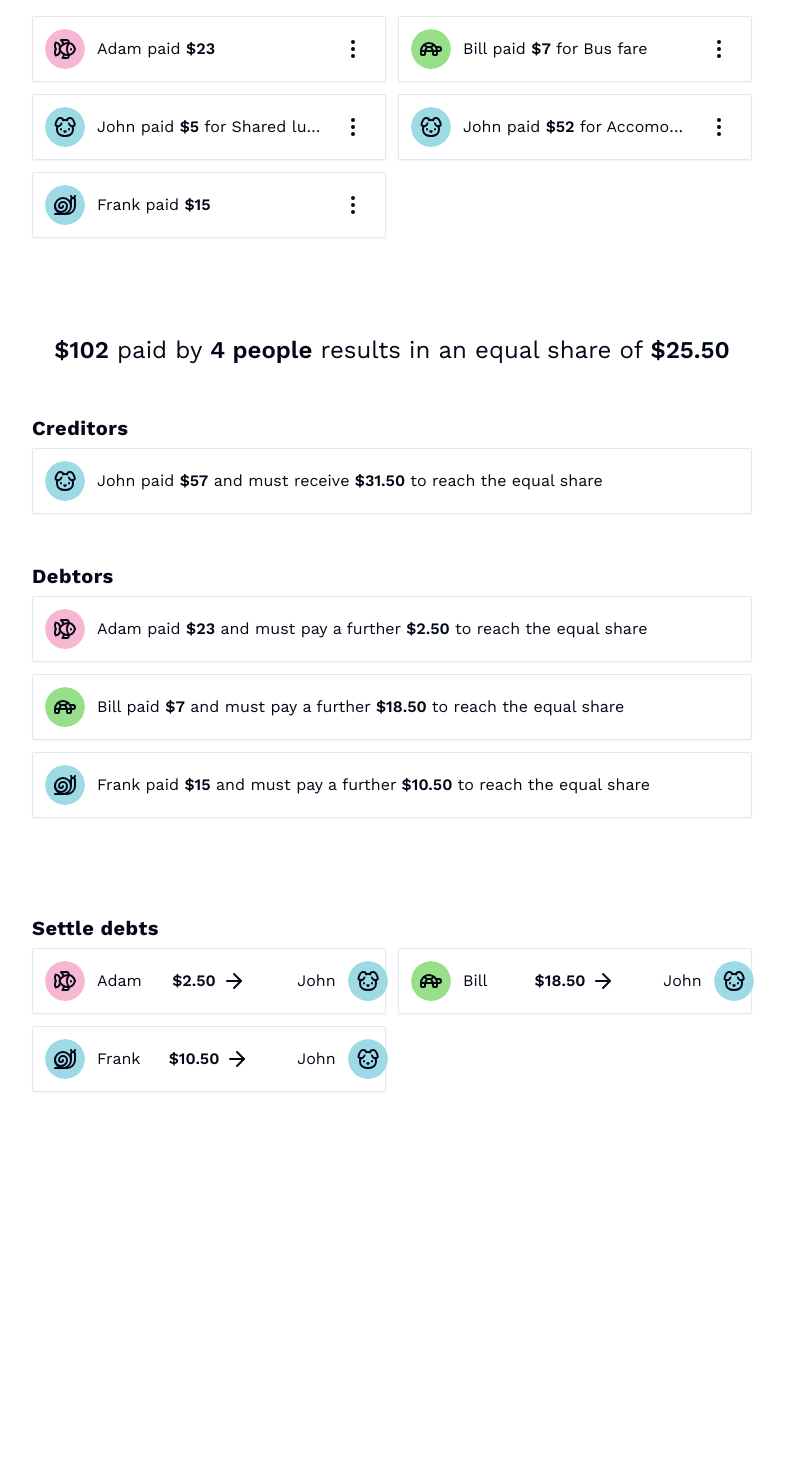
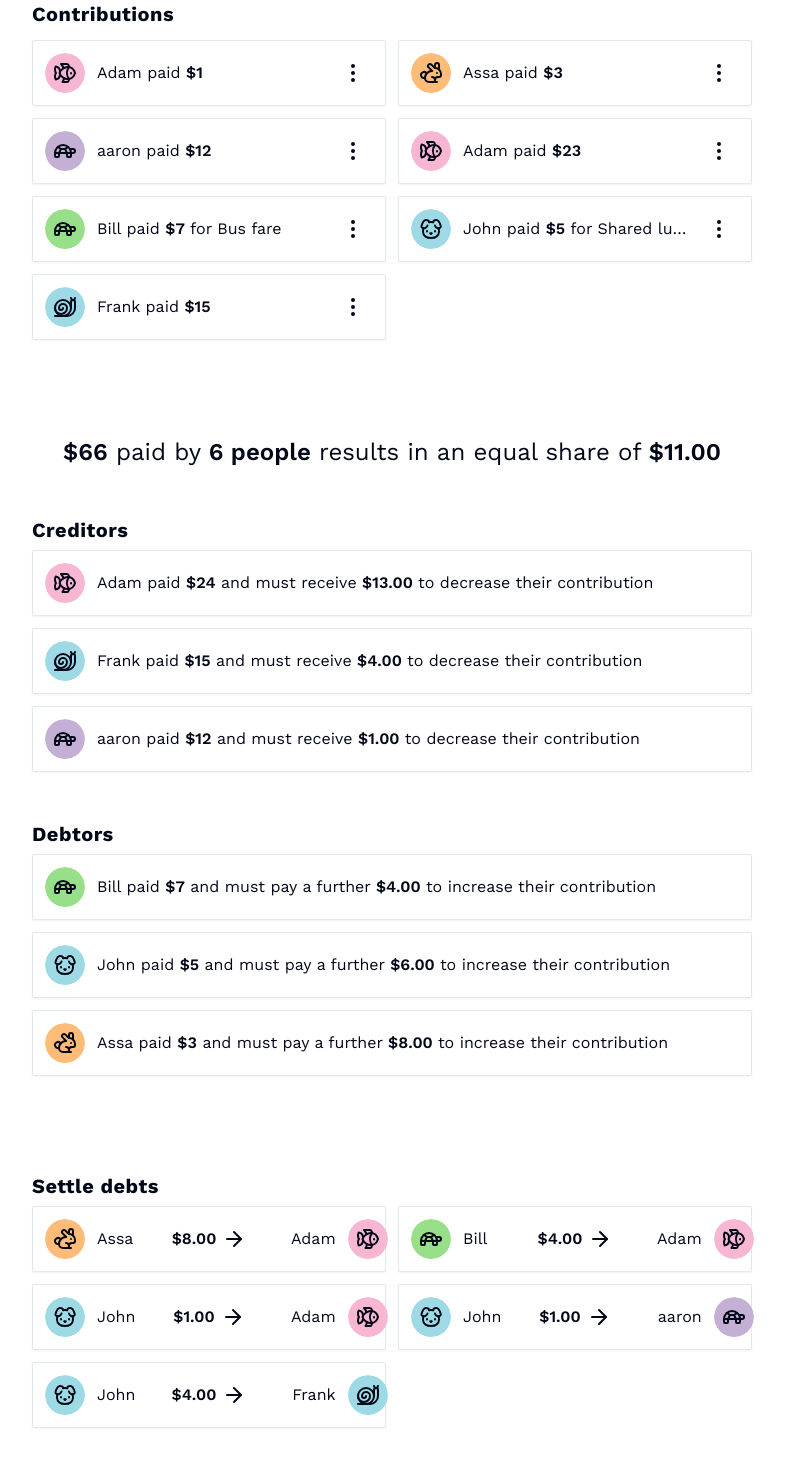
Before and after one commit to adamzuch/equal-share-app, a React (Vite) app: page / in a window 1280 px wide. Shown: the part 346-1810 px from the top of the page, without its empty margins (248-1033 px from the left). Before the commit the page ends 1486 px from the top, so only its background shows below. Built offline with nearby package versions, Linux system fonts and the light colour scheme.

Commit message:
general fixes

```diff
--- a/src/App.tsx
+++ b/src/App.tsx
@@ -19,8 +19,46 @@ const INITIAL_CONTRIBUTIONS: Contribution[] = [
   { amount: 15, contributor: 'Frank', description: '' },
 ]
 
+const TEST_CONTRIBUTIONS: Contribution[] = [
+  {
+    amount: 1,
+    contributor: 'Adam',
+    description: '',
+  },
+  {
+    amount: 3,
+    contributor: 'Assa',
+    description: '',
+  },
+  {
+    amount: 12,
+    contributor: 'aaron',
+    description: '',
+  },
+  {
+    amount: 23,
+    contributor: 'Adam',
+    description: '',
+  },
+  {
+    amount: 7,
+    contributor: 'Bill',
+    description: 'Bus fare',
+  },
+  {
+    amount: 5,
+    contributor: 'John',
+    description: 'Shared lunch',
+  },
+  {
+    amount: 15,
+    contributor: 'Frank',
+    description: '',
+  },
+]
+
 function App() {
-  const [contributions, setContributions] = useState(INITIAL_CONTRIBUTIONS)
+  const [contributions, setContributions] = useState(TEST_CONTRIBUTIONS)
   const contributors = [
     ...new Set(contributions.map((c) => c.contributor).filter((c) => c !== '')),
   ]
@@ -73,8 +111,8 @@ function App() {
             <h1 className="text-3xl font-bold tracking-wide">equalshare</h1>
             <p className="text-base">
               Effortlessly split group expenses and instantly settle debts.
-              {/* Share using a 24-hour link, with no data collected permanently and
-              no need for sign-up. */}
+              Share using a 24-hour link, with no data collected permanently and
+              no need for sign-up.
             </p>
           </div>
 
--- a/src/components/CreditorCard.tsx
+++ b/src/components/CreditorCard.tsx
@@ -15,7 +15,7 @@ export function CreditorCard({
   const creditorColor = getAvatarColor(creditor)
 
   return (
-    <Card className="p-3">
+    <Card className="p-3 flex items-center">
       <div className="flex flex-row justify-between items-center gap-3">
         <Avatar>
           <AvatarFallback style={{ backgroundColor: creditorColor }}>
@@ -25,8 +25,8 @@ export function CreditorCard({
         <div className="flex-1 min-w-16">
           {creditor} paid <span className="font-semibold">${total}</span> and
           must receive{' '}
-          <span className="font-semibold">${balance.toFixed(2)}</span> to reach
-          the equal share
+          <span className="font-semibold">${balance.toFixed(2)}</span> to
+          decrease their contribution
         </div>
       </div>
     </Card>
--- a/src/components/DebtorCard.tsx
+++ b/src/components/DebtorCard.tsx
@@ -15,7 +15,7 @@ export function DebtorCard({
   const debtorColor = getAvatarColor(debtor)
 
   return (
-    <Card className="p-3">
+    <Card className="p-3 flex items-center">
       <div className="flex flex-row justify-between items-center gap-3">
         <Avatar>
           <AvatarFallback style={{ backgroundColor: debtorColor }}>
@@ -26,7 +26,7 @@ export function DebtorCard({
           {debtor} paid <span className="font-semibold">${total}</span> and must
           pay a further{' '}
           <span className="font-semibold">${Math.abs(balance).toFixed(2)}</span>{' '}
-          to reach the equal share
+          to increase their contribution
         </div>
       </div>
     </Card>
--- a/src/components/Summary.tsx
+++ b/src/components/Summary.tsx
@@ -18,9 +18,13 @@ export function Summary({
   target: number
   total: number
 }) {
-  const creditorAccounts = accounts.filter(({ balance }) => balance > 0)
+  const creditorAccounts = accounts
+    .filter(({ balance }) => balance > 0)
+    .sort((a, b) => b.balance - a.balance)
 
-  const debtorAccounts = accounts.filter(({ balance }) => balance < 0)
+  const debtorAccounts = accounts
+    .filter(({ balance }) => balance < 0)
+    .sort((a, b) => b.balance - a.balance)
 
   return (
     <div className="space-y-24">
```
